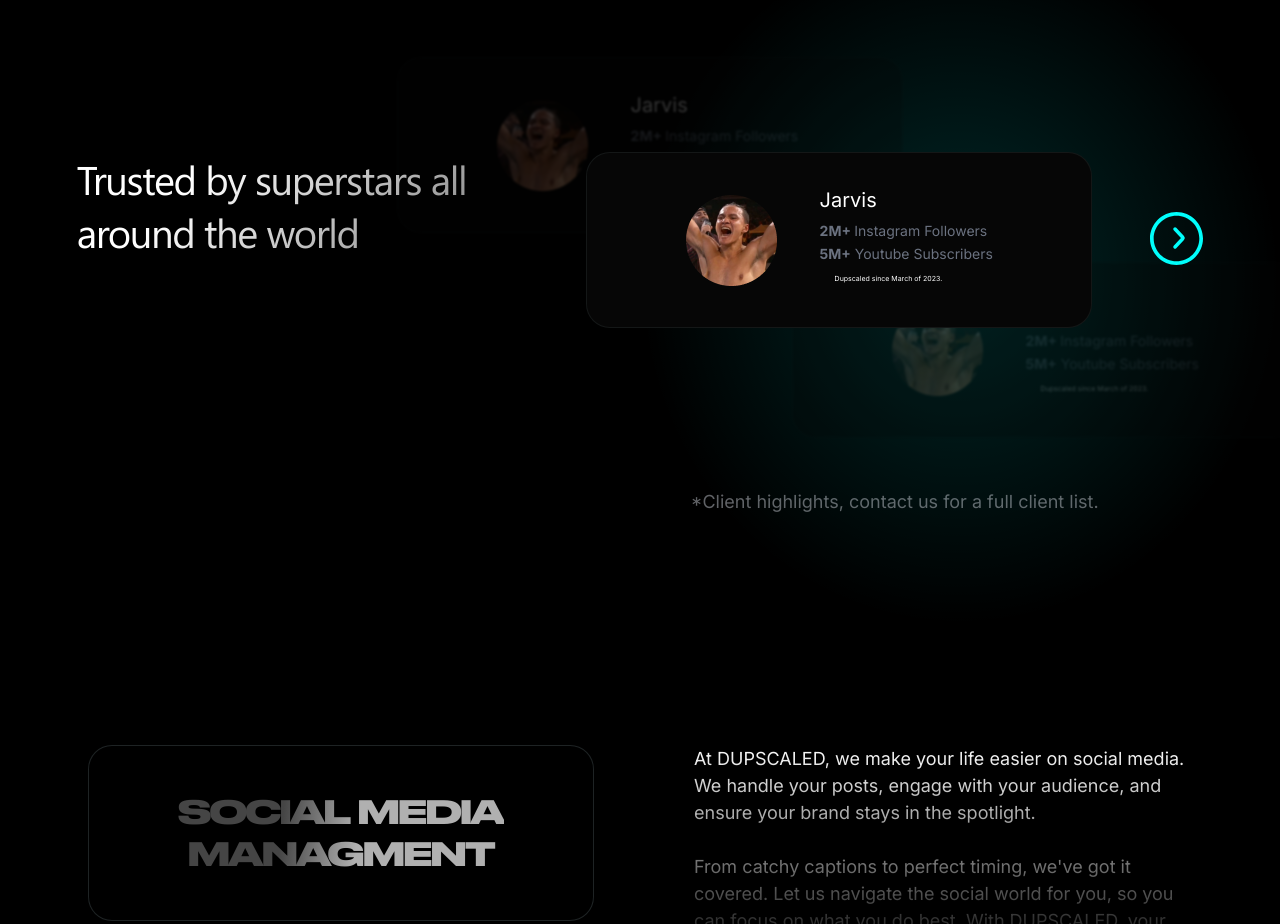
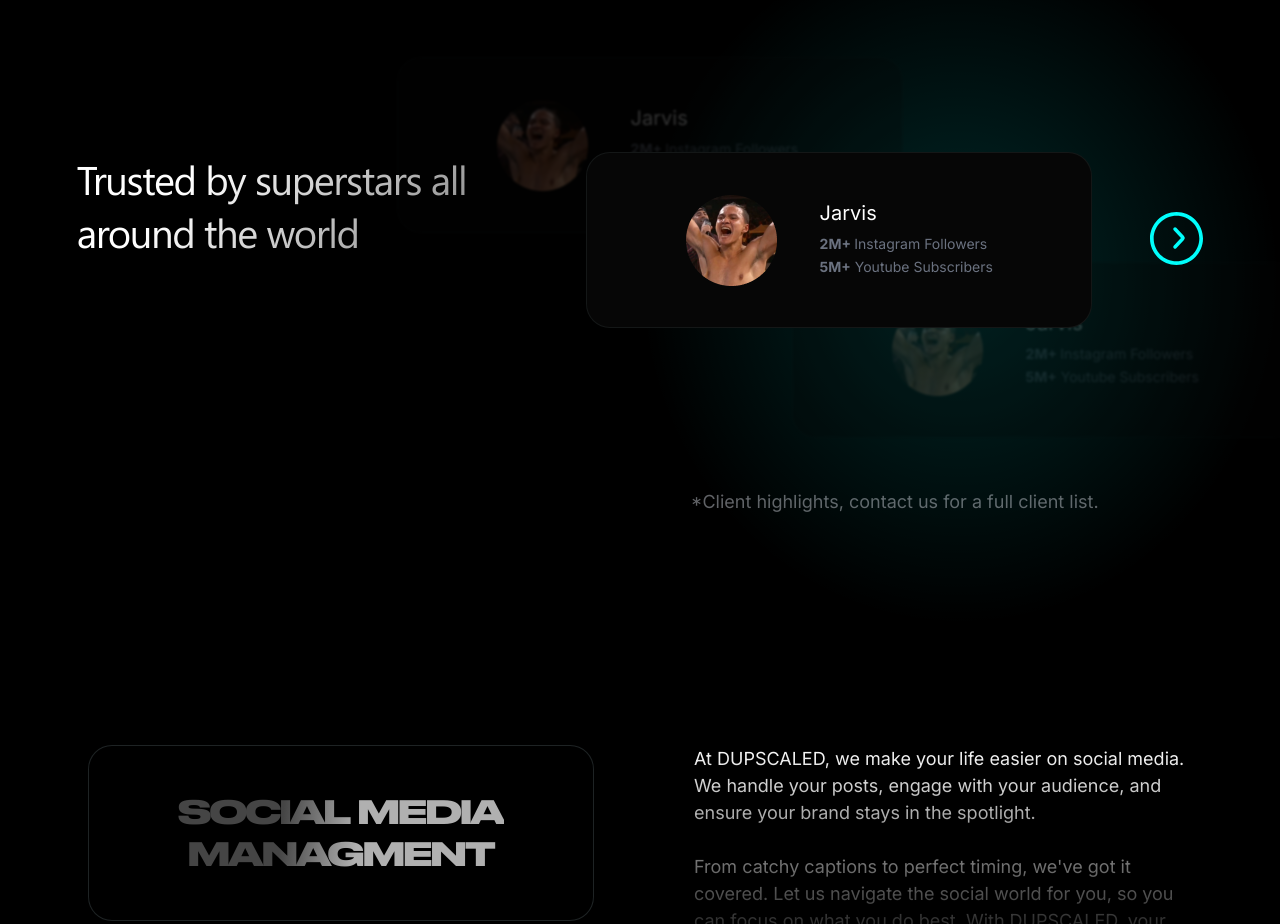
Before and after one commit to Svobyyy/daliksy, a Next.js app: page / in a window 1280 px wide. Shown: the part 980-1904 px from the top of the page. Built offline with nearby package versions, Linux system fonts and the light colour scheme.

Commit message:
reference

```diff
--- a/app/components/Reference/Reference.jsx
+++ b/app/components/Reference/Reference.jsx
@@ -33,6 +33,16 @@
     youtube: "1M+",
     image: "jon.png",
   },
+  {
+    name: "Gamdom",
+    description: "World's biggest on-line casino",
+    image: "gamdom.png",
+  },
+  {
+    name: "Jiri BJP Prochazka",
+    description: "Former UFC Light Heavyweight Champion",
+    image: "jiri.png",
+  },
 ];
 
 const Reference = () => {
@@ -55,22 +65,27 @@
             />
             <div className={styles.channel_info}>
               <h4>{clients[client].name}</h4>
+
+              {clients[client].description ? (
+                <p>{clients[client].description}</p>
+              ) : (
+                <>
                   <p>
                     <b>{clients[client].instagram} </b>Instagram Followers
                   </p>
                   <p>
                     <b>{clients[client].youtube}</b> Youtube Subscribers
                   </p>
-              <span>Dupscaled since March of 2023.</span>
+                </>
+              )}
             </div>
           </div>
 
           <div
             className={styles.next}
             onClick={() => {
-              if(client + 1 === clients.length )
-              {
-                return  setClient(0);
+              if (client + 1 === clients.length) {
+                return setClient(0);
               }
               setClient(client + 1);
             }}
@@ -99,7 +114,6 @@
               <p>
                 <b>{clients[client].youtube}</b> Youtube Subscribers
               </p>
-              <span>Dupscaled since March of 2023.</span>
             </div>
           </div>
 
@@ -120,7 +134,6 @@
               <p>
                 <b>{clients[client].youtube}</b> Youtube Subscribers
               </p>
-              <span>Dupscaled since March of 2023.</span>
             </div>
           </div>
         </div>
--- a/app/components/Reference/Reference.module.css
+++ b/app/components/Reference/Reference.module.css
@@ -57,19 +57,15 @@
   font-weight: 400;
   line-height: 23px;
   color: #6b7280;
+  max-width: 210px;
+  width: 100%;
 }
 
 .channel_info p:nth-of-type(1) {
   margin-top: 8px;
 }
 
-.channel_info span {
-  font-size: 7px;
-  font-weight: 400;
-  line-height: 23px;
-  margin-top: 12px;
-  margin-left: 15px;
-}
+
 
 .radial {
   position: absolute;
```
Lines whose indentation alone changed are shown as unchanged.
